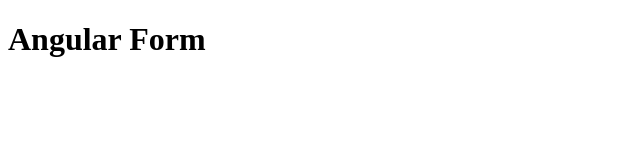
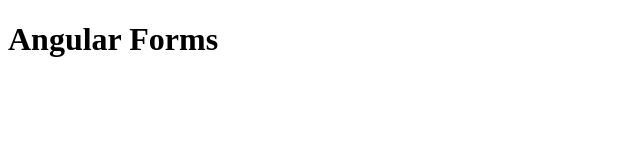
Before and after one commit to mk-softdev/NG-Form-00002, an Angular app: page / in a window 1280 px wide. Shown: the top 160 px of the page, without its empty margins (0-640 px from the left). Built offline with nearby package versions, Linux system fonts and the light colour scheme.

Commit message:
'app.component.html'

```diff
--- a/src/app/app.component.html
+++ b/src/app/app.component.html
@@ -1 +1 @@
-<h1>Angular Form</h1>
+<h1>Angular Forms</h1>
```
